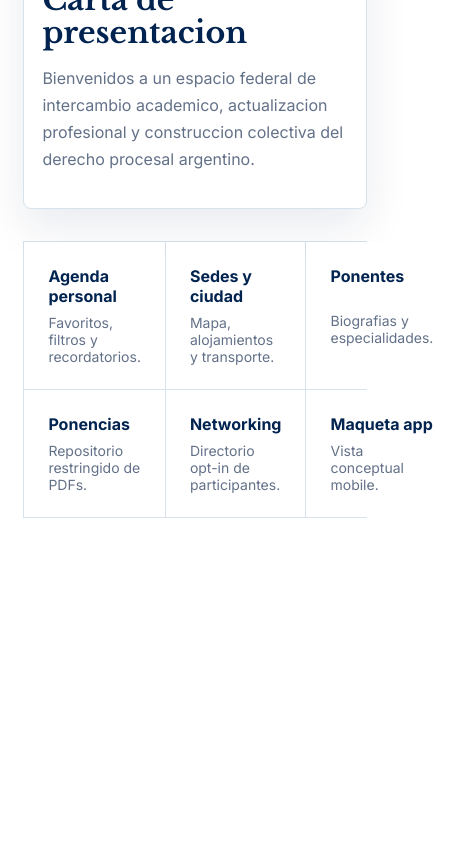
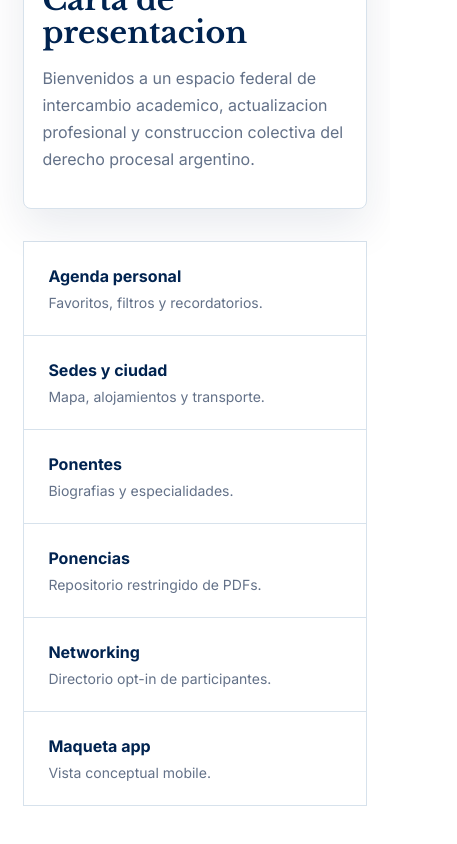
Before and after one commit to abugvila/congresoapp, a Next.js app: page / in a window 390 px wide. Shown: the part 1000-1844 px from the top of the page, 457 px wide, since content can reach past the window. Before the commit the page ends 1566 px from the top, so only its background shows below. Built offline with nearby package versions, Linux system fonts and the light colour scheme.

Commit message:
Refine responsive routed navigation

```diff
--- a/app/navigation.css
+++ b/app/navigation.css
@@ -87,6 +87,10 @@
   .nav-dropdown-panel {
     right: -72px;
   }
+
+  .quick-grid {
+    grid-template-columns: 1fr;
+  }
 }
 
 @media (max-width: 560px) {
```
